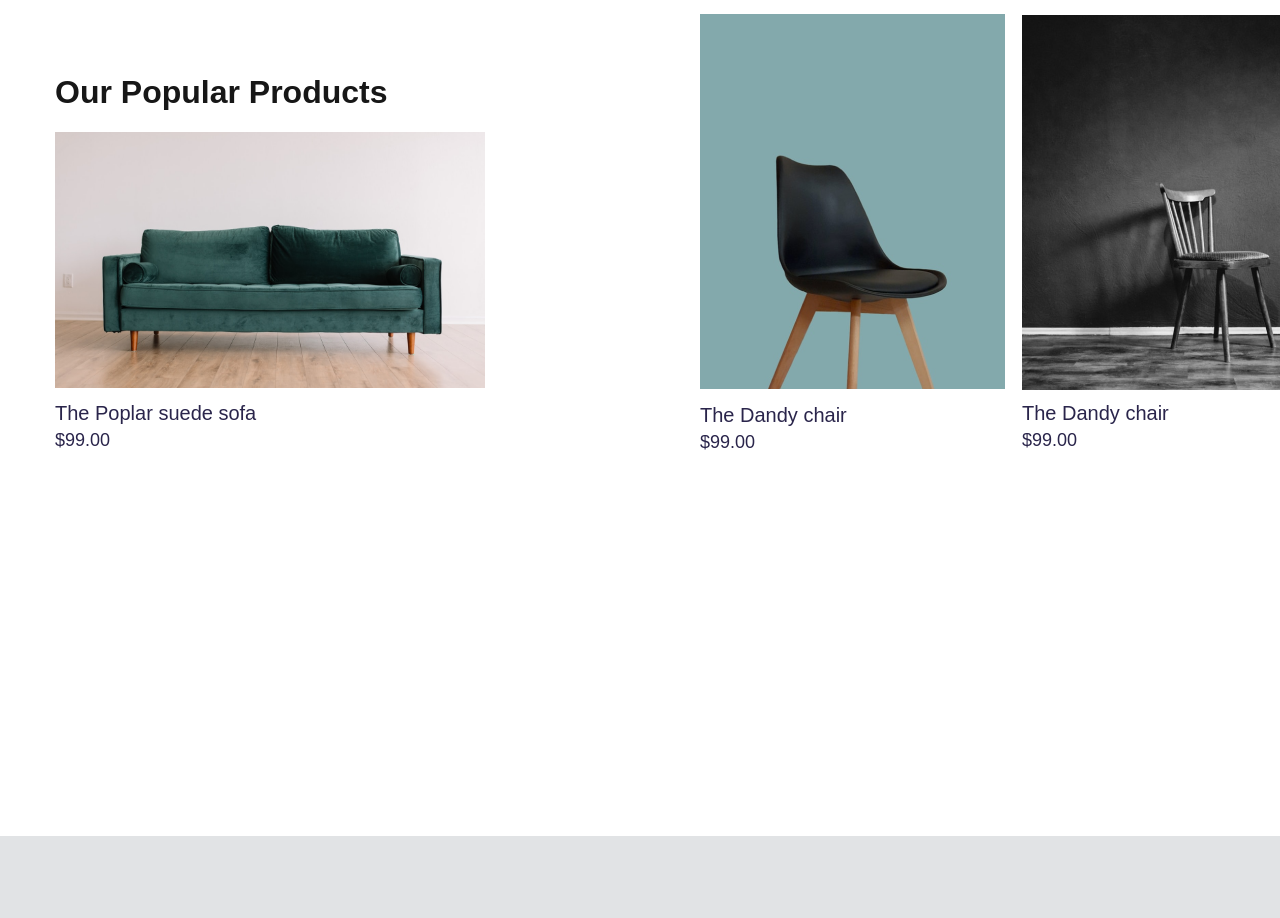
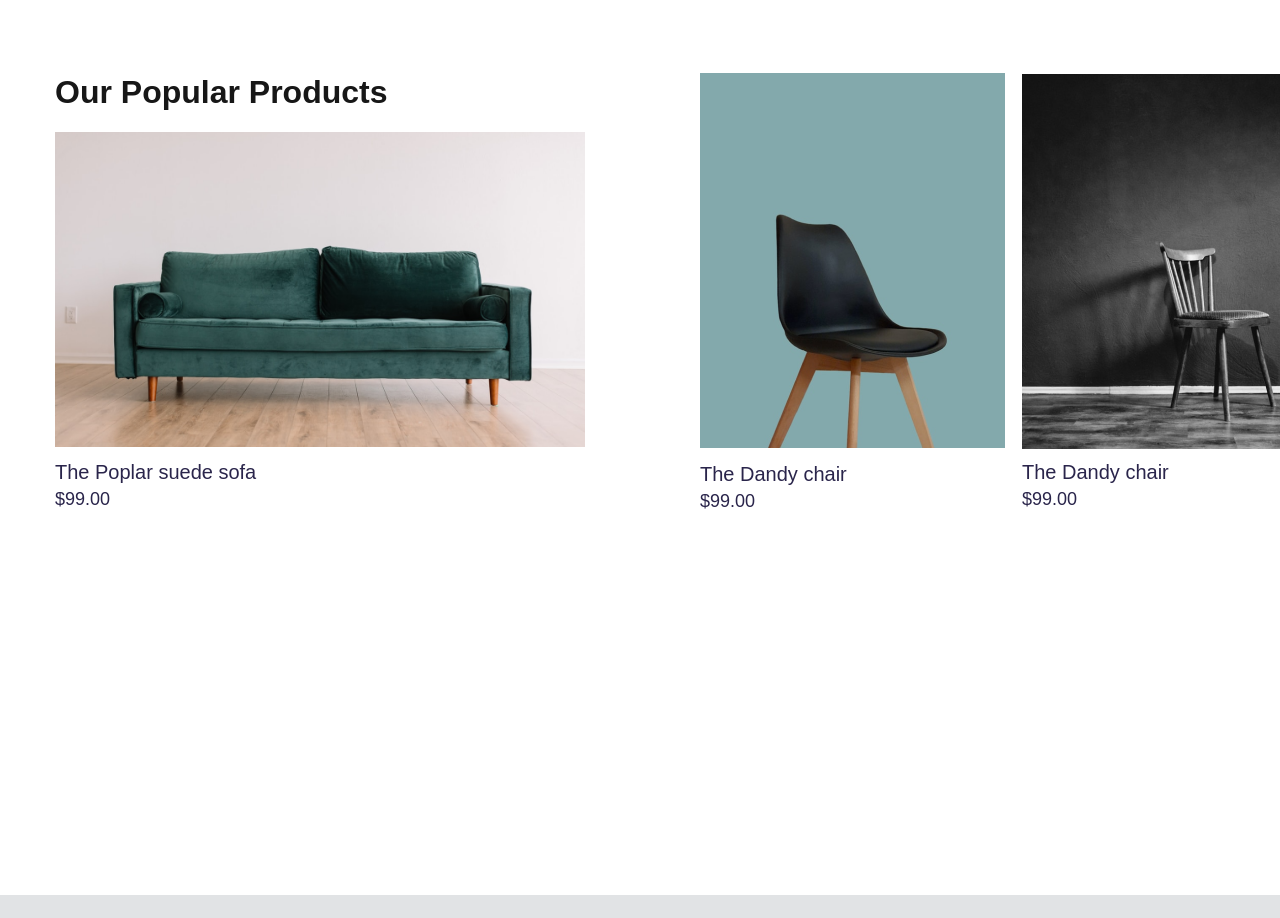
Before and after one commit to my5757980/hackathone, a Next.js app: page /About in a window 1280 px wide. Shown: the part 1200-2118 px from the top of the page. Built offline with nearby package versions, Linux system fonts and the light colour scheme.

Commit message:
add a console

```diff
--- a/src/app/About/page.tsx
+++ b/src/app/About/page.tsx
@@ -70,7 +70,7 @@ export default function About(){
 
       <p className=" relative bottom-[1355px] left-[55px] font-semibold text-[32px] leading-[35.2px]">Our Popular Products </p>
 
-      <Image className="hover:scale-125 relative bottom-[1333px] left-[55px]"src="/image/Large.png" alt="logo" width={430} height={375}/>
+      <Image className="hover:scale-125 relative bottom-[1333px] left-[55px]"src="/image/Large.png" alt="logo" width={530} height={375}/>
      <div className="relative bottom-[1322px] left-[55px]">
      <p className=" text-[#2A254B] font-normal text-[20px] leading-[28px]">The Poplar suede sofa</p>
      <p className=" text-[#2A254B] font-normal text-[18px] leading-[27px]">$99.00</p>
```
